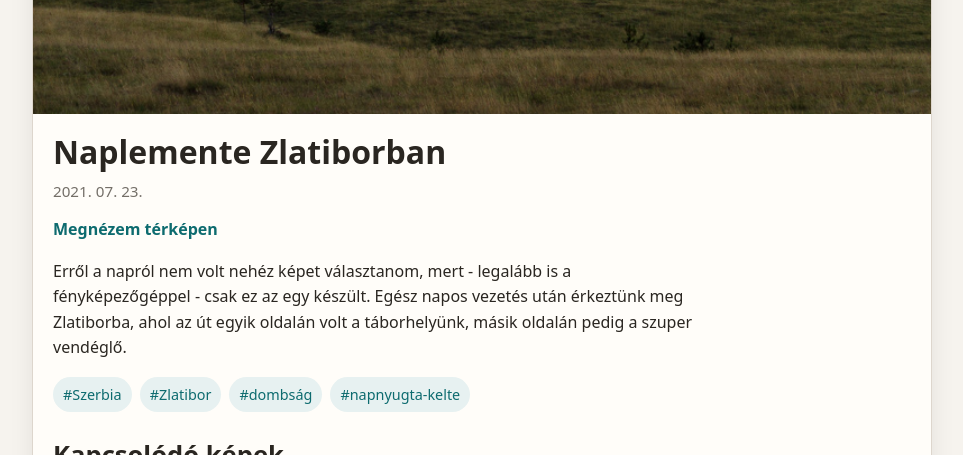
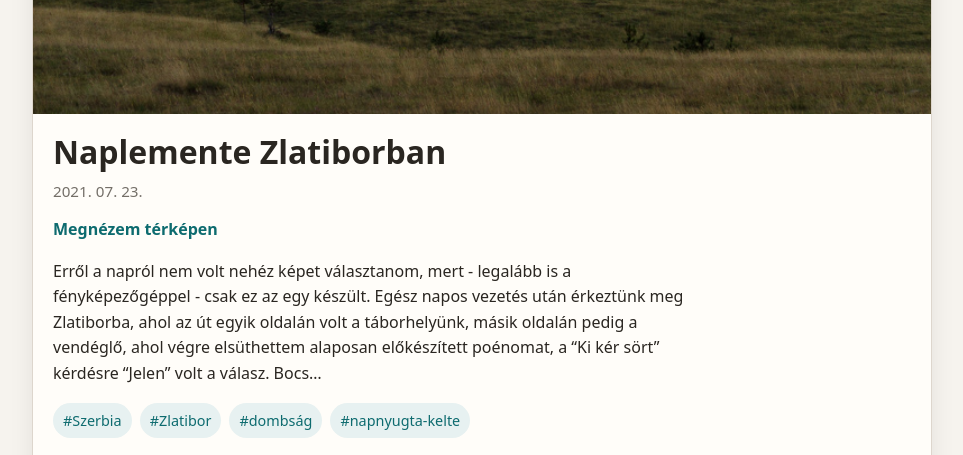
Before and after one commit to havassy/fotoblog, a Jekyll site: the page built from _posts/2021-07-23-zlatibor_naplemente.md, in a window 1280 px wide and 900 px high, scrolled down 580 px, cut to the strip 0-455 px from the top of the window. Shown: the whole strip, without its empty margins (158-1121 px from the left). Built offline with Jekyll 4.4.1, drawn with Linux system fonts in a browser that asks for light colours.

Commit message:
Auto-create/update posts from images [skip ci]

```diff
--- a/_posts/2021-07-23-zlatibor_naplemente.md
+++ b/_posts/2021-07-23-zlatibor_naplemente.md
@@ -17,4 +17,4 @@ tags:
 description: "Erről a napról nem volt nehéz képet választanom, mert - legalább is a fényképezőgéppel - csak ez az egy készült."
 ---
 
-Erről a napról nem volt nehéz képet választanom, mert - legalább is a fényképezőgéppel - csak ez az egy készült. Egész napos vezetés után érkeztünk meg Zlatiborba, ahol az út egyik oldalán volt a táborhelyünk, másik oldalán pedig a szuper vendéglő.
+Erről a napról nem volt nehéz képet választanom, mert - legalább is a fényképezőgéppel - csak ez az egy készült. Egész napos vezetés után érkeztünk meg Zlatiborba, ahol az út egyik oldalán volt a táborhelyünk, másik oldalán pedig a vendéglő, ahol végre elsüthettem alaposan előkészített poénomat, a "Ki kér sört" kérdésre "Jelen" volt a válasz. Bocs...
```
